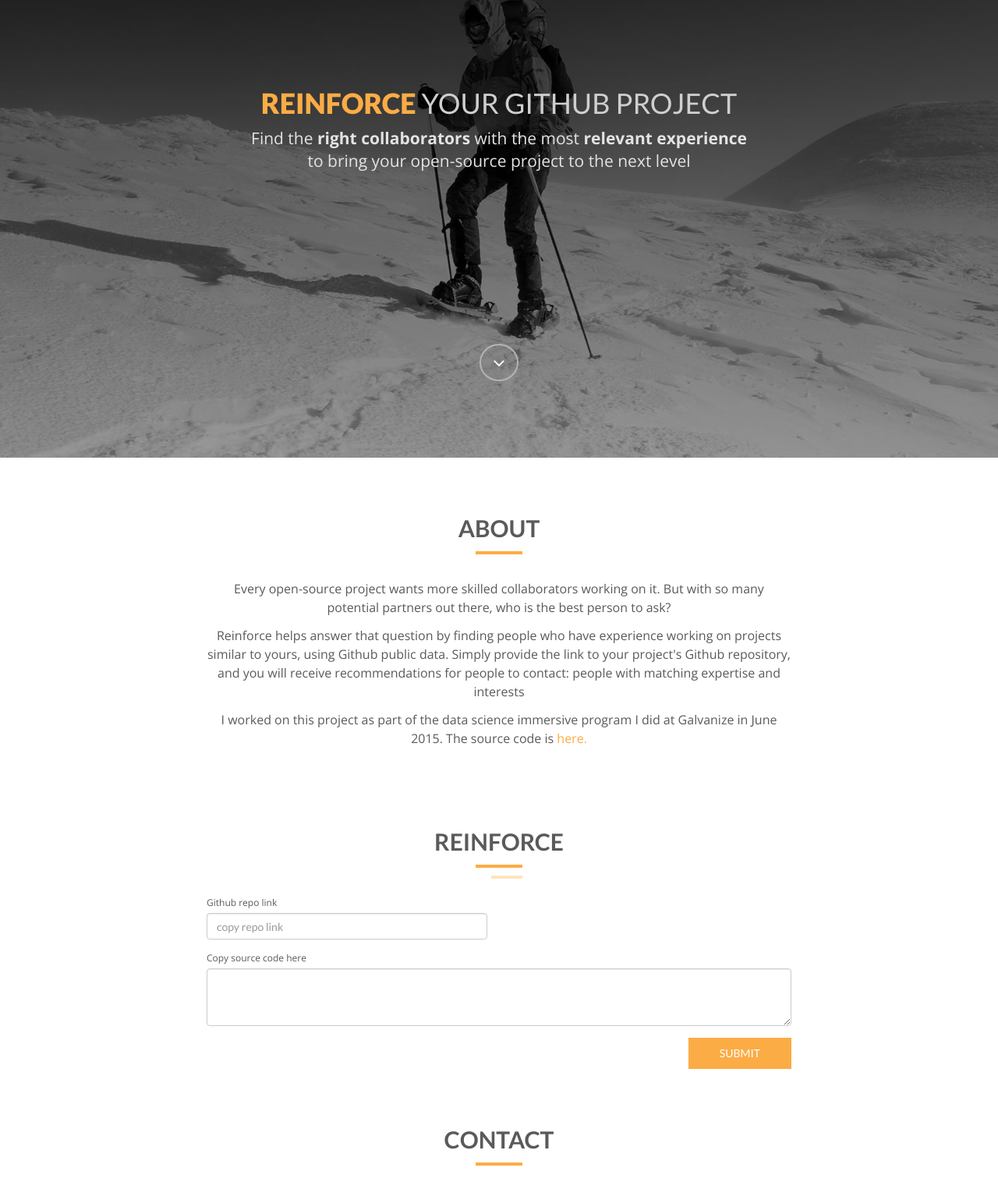
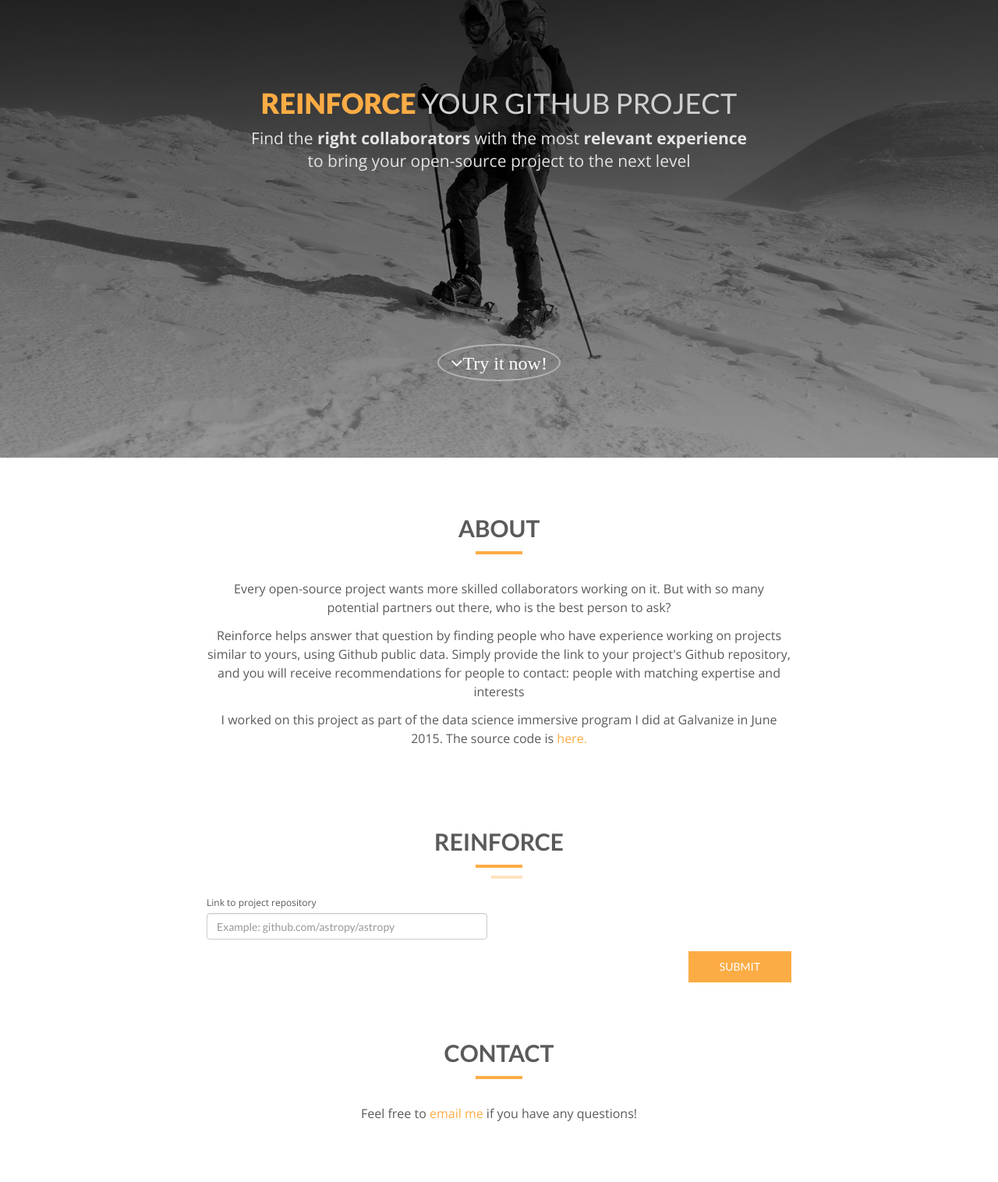
Before and after one commit to viknat/reinforce, a plain HTML site: page templates/index.html in a window 1280 px wide. Shown: the part 163-1679 px from the top of the page at 78% size. Drawn offline with nearby package versions, Linux system fonts and the light colour scheme.

Commit message:
Before refactoring

```diff
--- a/templates/index.html
+++ b/templates/index.html
@@ -80,7 +80,7 @@
                 <h1><strong><span class="color">Reinforce</span></strong>
                     your Github project</h1>
                 <p class="lead">Find the <strong>right collaborators</strong> with the most <strong>relevant experience</strong><br>to bring your open-source project to the next level</p>
-                <a href="#tf-about" class="fa fa-angle-down page-scroll"></a>
+                <a href="#tf-reinforce" class="fa fa-angle-down page-scroll">Try it now!</a>
             </div>
         </div>
     </div>
@@ -128,14 +128,10 @@
                         <div class="row">
                             <div class="col-md-6">
                                 <div class="form-group">
-                                    <label for="exampleInputEmail1">Github repo link</label>
-                                    <input type="link" name="link" class="form-control" method="POST" id="exampleInputEmail1" placeholder="copy repo link">
+                                    <label for="exampleInputEmail1">Link to project repository</label>
+                                    <input type="link" name="link" class="form-control" method="POST" id="exampleInputEmail1" placeholder="Example: github.com/astropy/astropy">
                                 </div>
                             </div>
-                        </div>
-                        <div class="form-group">
-                            <label for="exampleInputEmail1">Copy source code here</label>
-                            <textarea class="form-control" rows="3"></textarea>
                         </div>
 
                         <button type="submit" formmethod="post" formaction="/recommend_results" class="btn tf-btn btn-default">Submit</button>
```
Also changed, not shown: 1 other file.
